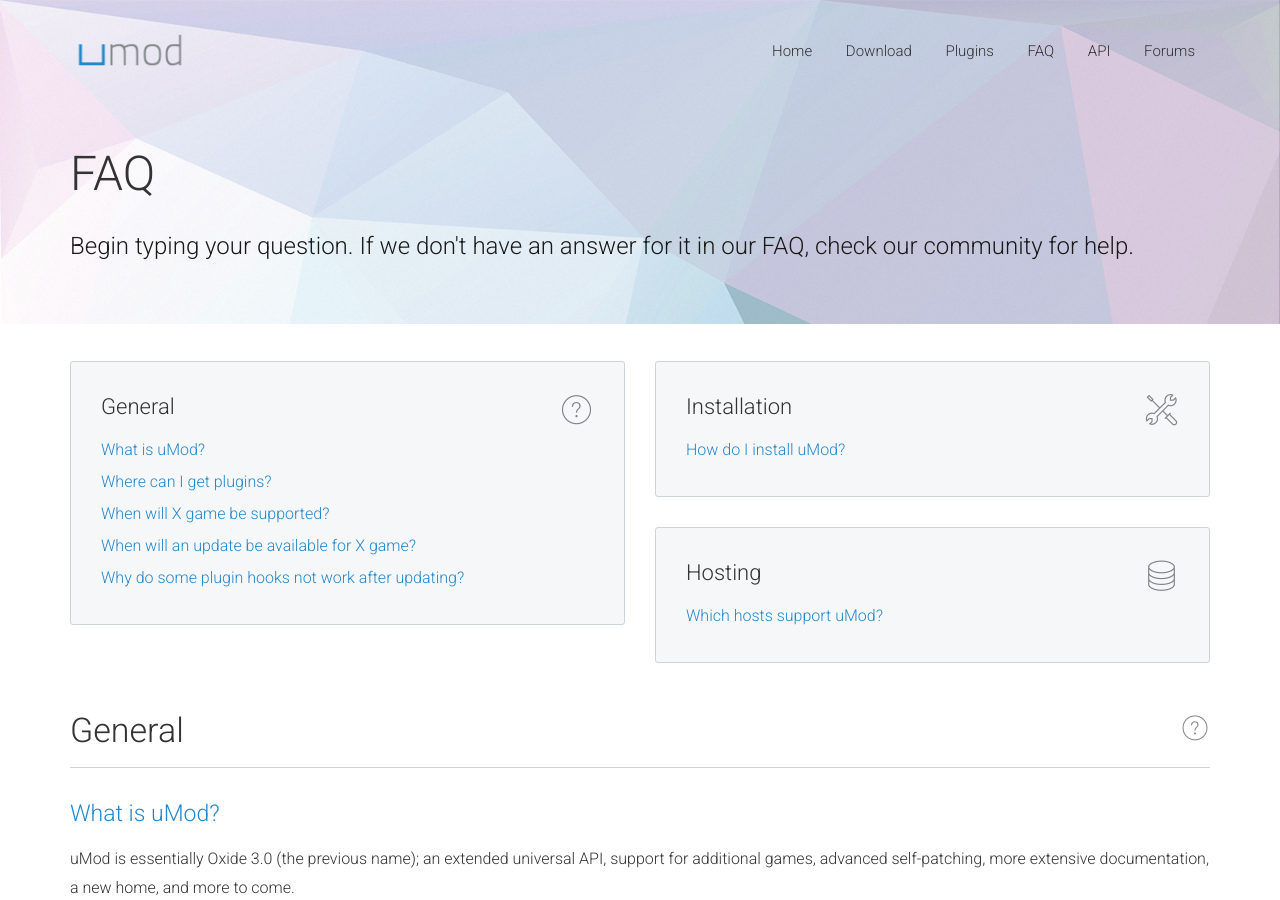
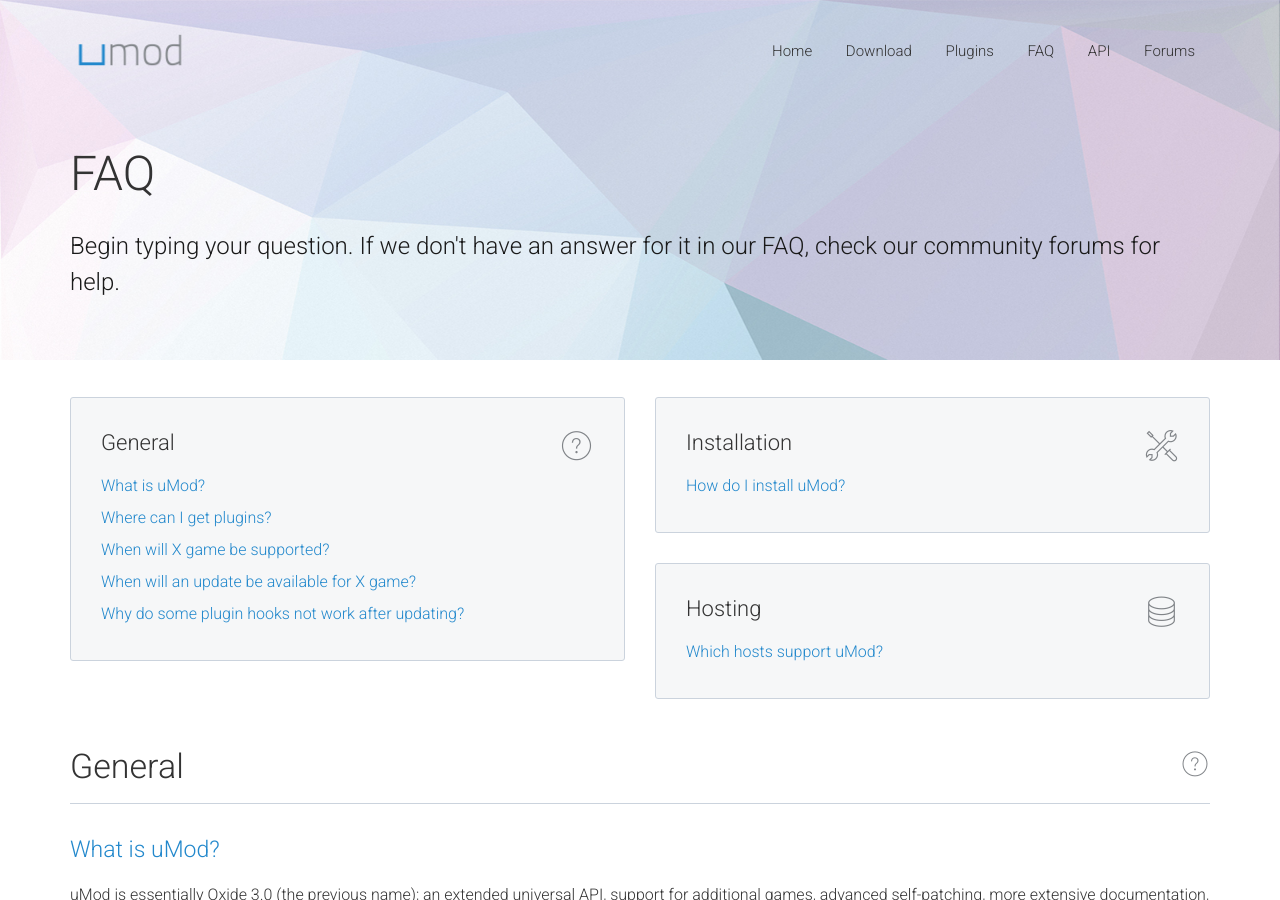
Before and after one commit to jacobcoughenour/umod.org, a Jekyll site: the page built from faq.html, in a window 1280 px wide and 900 px high. Built offline with Jekyll 4.4.1, drawn with Linux system fonts in a browser that asks for light colours; nearby versions of some CDN libraries.

Commit message:
Update forums link in config

```diff
--- a/_config.yml
+++ b/_config.yml
@@ -6,9 +6,9 @@
 google_site_verification:
 
 # Community
-forums: https://umod.org/forums/
+forums: https://forums.umod.org
+twitter: https://twitter.com/theumod
 discord:
-twitter: https://twitter.com/theumod
 
 # Building
 markdown: kramdown
--- a/faq.html
+++ b/faq.html
@@ -1,6 +1,6 @@
 ---
 title: FAQ
-description: Begin typing your question. If we don't have an answer for it in our FAQ, check our community for help.
+description: Begin typing your question. If we don't have an answer for it in our FAQ, check our community forums for help.
 layout: docs
 permalink: /faq/
 ---
```
